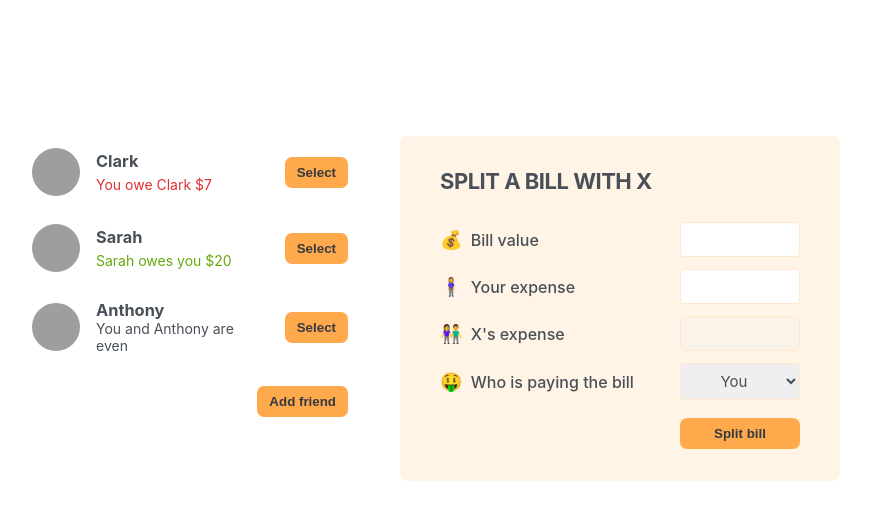
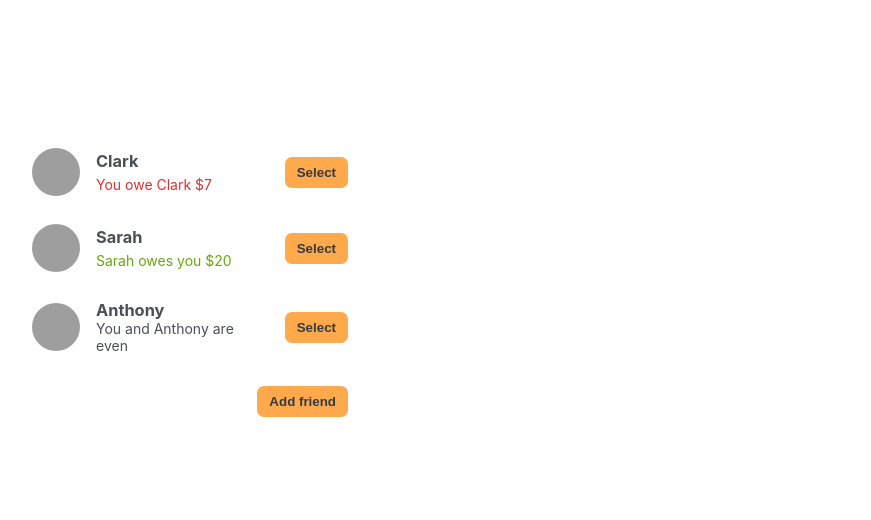
Before and after one commit to lemonteaau/Eat-n-Split, a React (Create React App) app: page / in a window 1280 px wide. Shown: the top 520 px of the page, without its empty margins (210-1081 px from the left). Built offline with nearby package versions, Linux system fonts and the light colour scheme; grey boxes are pictures that could not be loaded.

Commit message:
Add friend selection functionality to FriendsList component

```diff
--- a/src/App.js
+++ b/src/App.js
@@ -32,6 +32,7 @@
 export default function App() {
   const [friends, setFriends] = useState(initialFriends);
   const [showAddFriend, setShowAddFriend] = useState(false);
+  const [selectedFriend, setSelectedFriend] = useState(null);
 
   function handleShowAddFriend() {
     setShowAddFriend((show) => !show);
@@ -42,31 +43,37 @@
     setShowAddFriend(false);
   }
 
+  function handleSelection(friend) {
+    setSelectedFriend(friend);
+  }
+
   return (
     <div className="app">
       <div className="sidebar">
-        <FriendsList friends={friends} />
+        <FriendsList friends={friends} onSelection={handleSelection} />
+
         {showAddFriend && <FormAddFriend onAddFriend={handleAddFriend} />}
+
         <Button onClick={handleShowAddFriend}>
           {showAddFriend ? "Close" : "Add friend"}
         </Button>
       </div>
-      <FormSplitBill />
+      {selectedFriend && <FormSplitBill selectedFriend={selectedFriend} />}
     </div>
   );
 }
 
-function FriendsList({ friends }) {
+function FriendsList({ friends, onSelection }) {
   return (
     <ul>
       {friends.map((friend) => (
-        <Friend friend={friend} key={friend.id} />
+        <Friend friend={friend} key={friend.id} onSelection={onSelection} />
       ))}
     </ul>
   );
 }
 
-function Friend({ friend }) {
+function Friend({ friend, onSelection }) {
   return (
     <li>
       <img src={friend.image} alt={friend.name} />
@@ -85,7 +92,7 @@
         )}
       </p>
 
-      <Button>Select</Button>
+      <Button onClick={() => onSelection(friend)}> Select</Button>
     </li>
   );
 }
@@ -138,10 +145,10 @@
   );
 }
 
-function FormSplitBill() {
+function FormSplitBill({ selectedFriend }) {
   return (
     <form className="form-split-bill">
-      <h2>SPLIT A BILL WITH X</h2>
+      <h2>SPLIT A BILL WITH {selectedFriend.name}</h2>
 
       <label>💰 Bill value</label>
       <input type="text" />
@@ -149,13 +156,13 @@
       <label>🧍‍♀️ Your expense</label>
       <input type="text" />
 
-      <label>👫 X's expense</label>
+      <label>👫 {selectedFriend.name}'s expense</label>
       <input type="text" disabled />
 
       <label>🤑 Who is paying the bill</label>
       <select>
         <option value="user">You</option>
-        <option value="friend">X</option>
+        <option value={selectedFriend.name}>{selectedFriend.name}</option>
       </select>
 
       <button className="button">Split bill</button>
```
